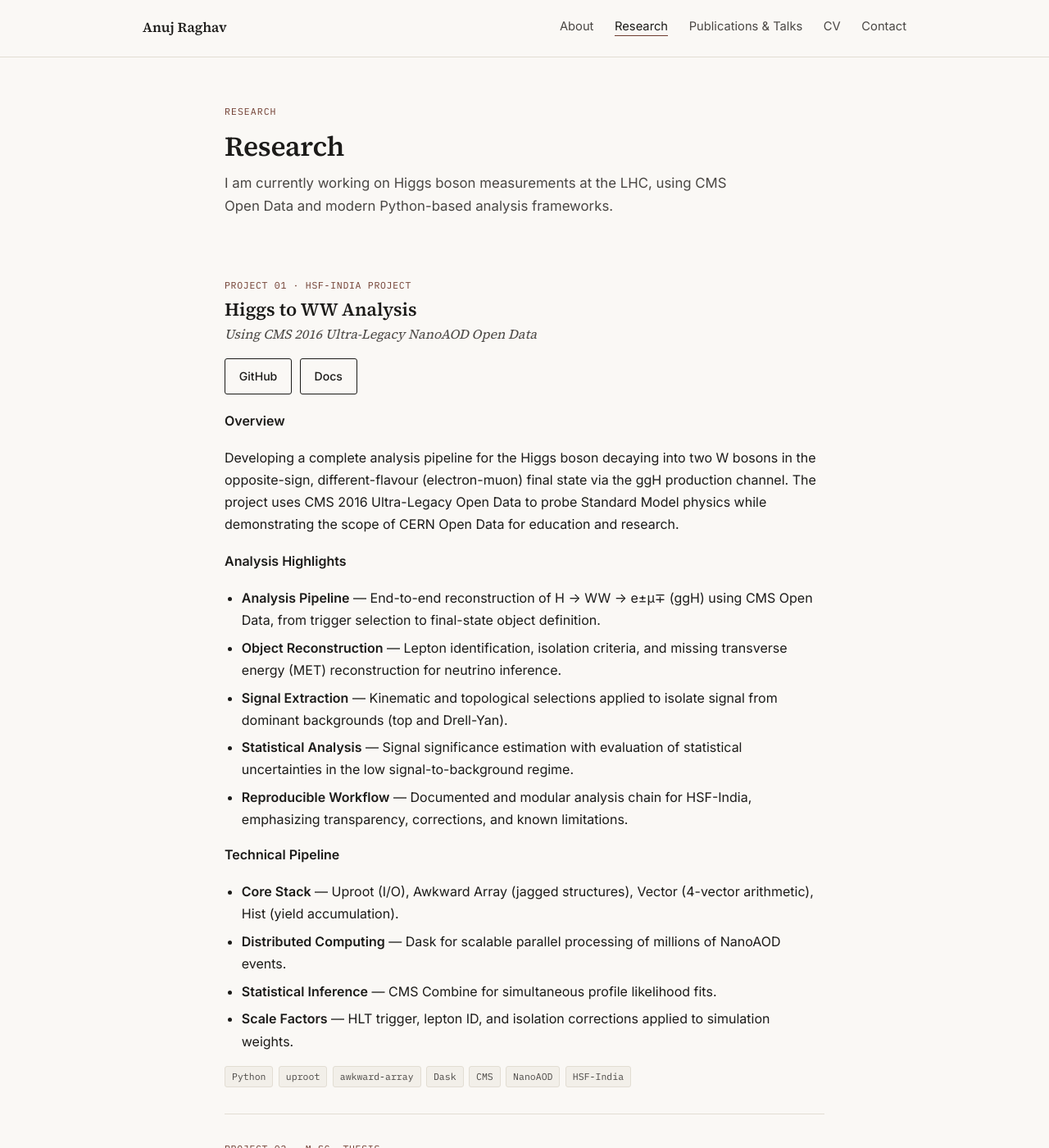
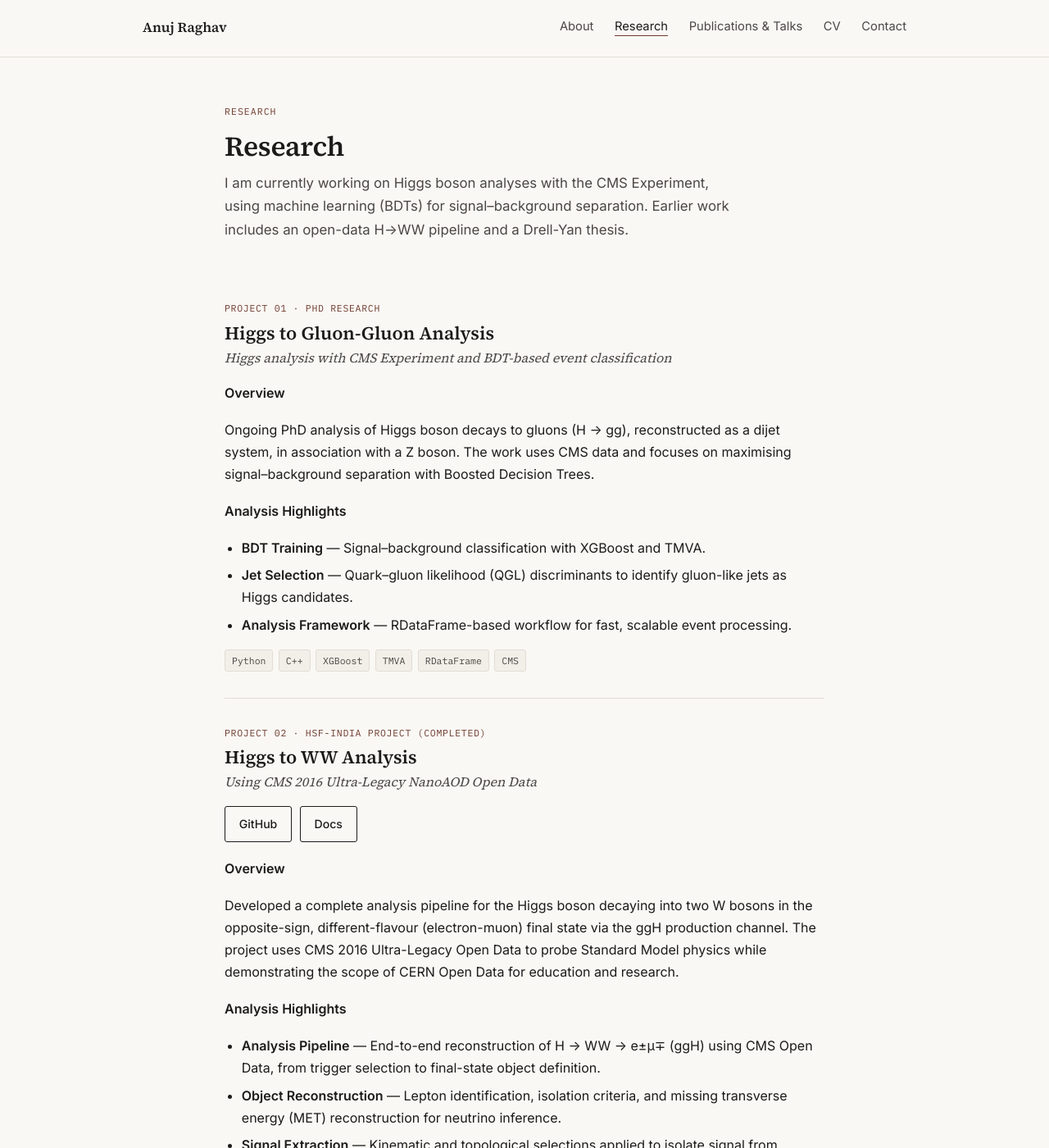
Before and after one commit to anrghv/anrghv.github.io, a Jekyll site: the page built from research.md, in a window 1280 px wide and 1400 px high. Shown: the whole window at 82% size. Built offline with Jekyll 4.4.1, drawn with Linux system fonts in a browser that asks for light colours; some of the changed text lies outside the part shown.

Commit message:
Update research.md to enhance project descriptions and clarify ongoing analyses

```diff
--- a/research.md
+++ b/research.md
@@ -2,12 +2,33 @@
 layout: page
 title: Research
 eyebrow: Research
-lead: I am currently working on Higgs boson measurements at the LHC, using CMS Open Data and modern Python-based analysis frameworks.
-description: "Research projects by Anuj Raghav — H→WW NanoAOD analysis, Drell-Yan at CMS, ML in HEP."
+lead: I am currently working on Higgs boson analyses with the CMS Experiment, using machine learning (BDTs) for signal–background separation. Earlier work includes an open-data H→WW pipeline and a Drell-Yan thesis.
+description: "Research projects by Anuj Raghav — Higgs to gluon-gluon with BDTs, H→WW NanoAOD analysis, Drell-Yan at CMS, ML in HEP."
 ---
 
 <div class="project" markdown="1">
-  <div class="project__eyebrow">Project 01 · HSF-India Project</div>
+  <div class="project__eyebrow">Project 01 · PhD Research</div>
+  <h2 class="project__title">Higgs to Gluon-Gluon Analysis</h2>
+  <p class="project__subtitle">Higgs analysis with CMS Experiment and BDT-based event classification</p>
+
+  **Overview**
+
+  Ongoing PhD analysis of Higgs boson decays to gluons (H → gg), reconstructed as a dijet system, in association with a Z boson. The work uses CMS data and focuses on maximising signal–background separation with Boosted Decision Trees.
+
+  **Analysis Highlights**
+
+  - **BDT Training** — Signal–background classification with XGBoost and TMVA.
+  - **Jet Selection** — Quark–gluon likelihood (QGL) discriminants to identify gluon-like jets as Higgs candidates.
+  - **Analysis Framework** — RDataFrame-based workflow for fast, scalable event processing.
+
+  <div class="tags">
+    <span class="tag">Python</span><span class="tag">C++</span><span class="tag">XGBoost</span>
+    <span class="tag">TMVA</span><span class="tag">RDataFrame</span><span class="tag">CMS</span>
+  </div>
+</div>
+
+<div class="project" markdown="1">
+  <div class="project__eyebrow">Project 02 · HSF-India Project (Completed)</div>
   <h2 class="project__title">Higgs to WW Analysis</h2>
   <p class="project__subtitle">Using CMS 2016 Ultra-Legacy NanoAOD Open Data</p>
 
@@ -18,7 +39,7 @@ description: "Research projects by Anuj Raghav — H→WW NanoAOD analysis, Drel
 
   **Overview**
 
-  Developing a complete analysis pipeline for the Higgs boson decaying into two W bosons in the opposite-sign, different-flavour (electron-muon) final state via the ggH production channel. The project uses CMS 2016 Ultra-Legacy Open Data to probe Standard Model physics while demonstrating the scope of CERN Open Data for education and research.
+  Developed a complete analysis pipeline for the Higgs boson decaying into two W bosons in the opposite-sign, different-flavour (electron-muon) final state via the ggH production channel. The project uses CMS 2016 Ultra-Legacy Open Data to probe Standard Model physics while demonstrating the scope of CERN Open Data for education and research.
 
   **Analysis Highlights**
 
@@ -42,7 +63,7 @@ description: "Research projects by Anuj Raghav — H→WW NanoAOD analysis, Drel
 </div>
 
 <div class="project" markdown="1">
-  <div class="project__eyebrow">Project 02 · M.Sc. Thesis</div>
+  <div class="project__eyebrow">Project 03 · M.Sc. Thesis</div>
   <h2 class="project__title">Drell-Yan Process at CMS</h2>
   <p class="project__subtitle">Data Analysis of Z → e⁺e⁻ at the CMS Experiment</p>
 
```
